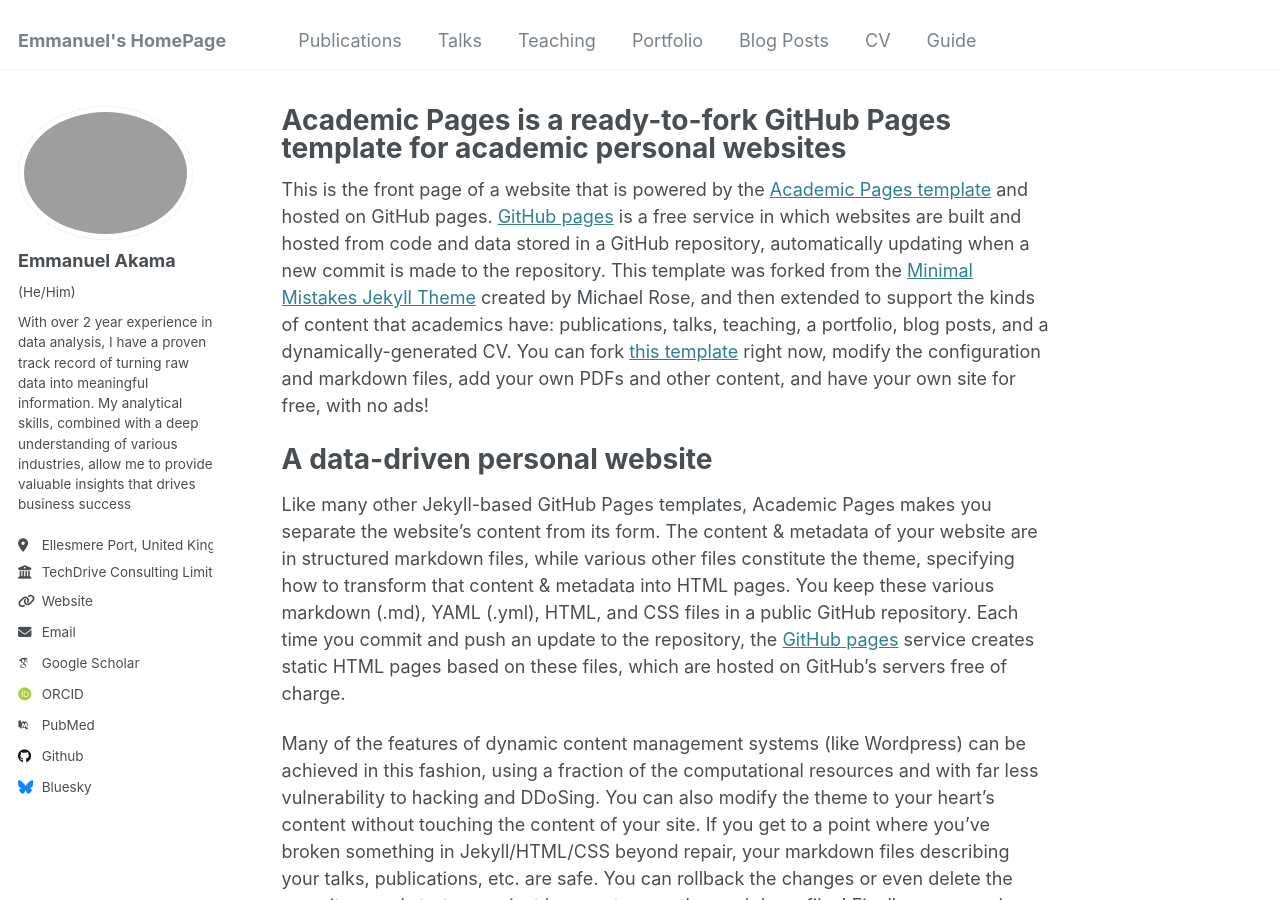
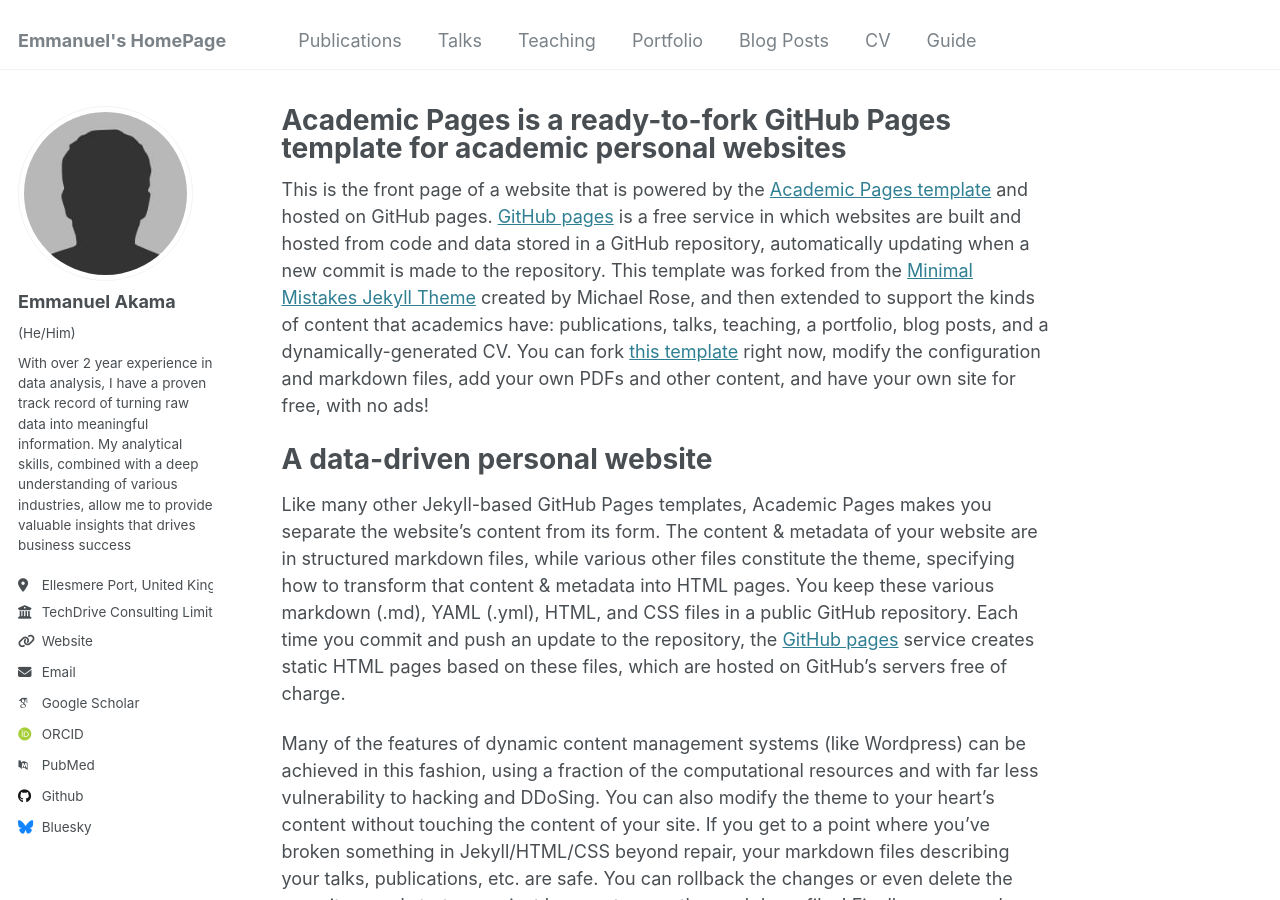
Before and after one commit to Akama-EO/Akama-EO.github.io, a Jekyll site: the page built from _pages/about.md, in a window 1280 px wide and 900 px high. Built offline with Jekyll 4.4.1, drawn with Linux system fonts in a browser that asks for light colours; some web fonts are replaced.

Commit message:
Update _config.yml

```diff
--- a/_config.yml
+++ b/_config.yml
@@ -21,7 +21,7 @@ repository               : "akama-eo.github.io"
 #               Additional customization can be done by editing /_includes/author-profile.html
 author:
   # Biographic information
-  avatar           : "Selfie.jpg"
+  avatar           : "bio-photo.jpg"
   name             : "Emmanuel Akama"
   pronouns         : "(He/Him)"
   bio              : "With over 2 year experience in data analysis, I have a proven track record of turning raw data into meaningful information. My analytical skills, combined with a deep understanding of various industries, allow me to provide valuable insights that drives business success"
```
